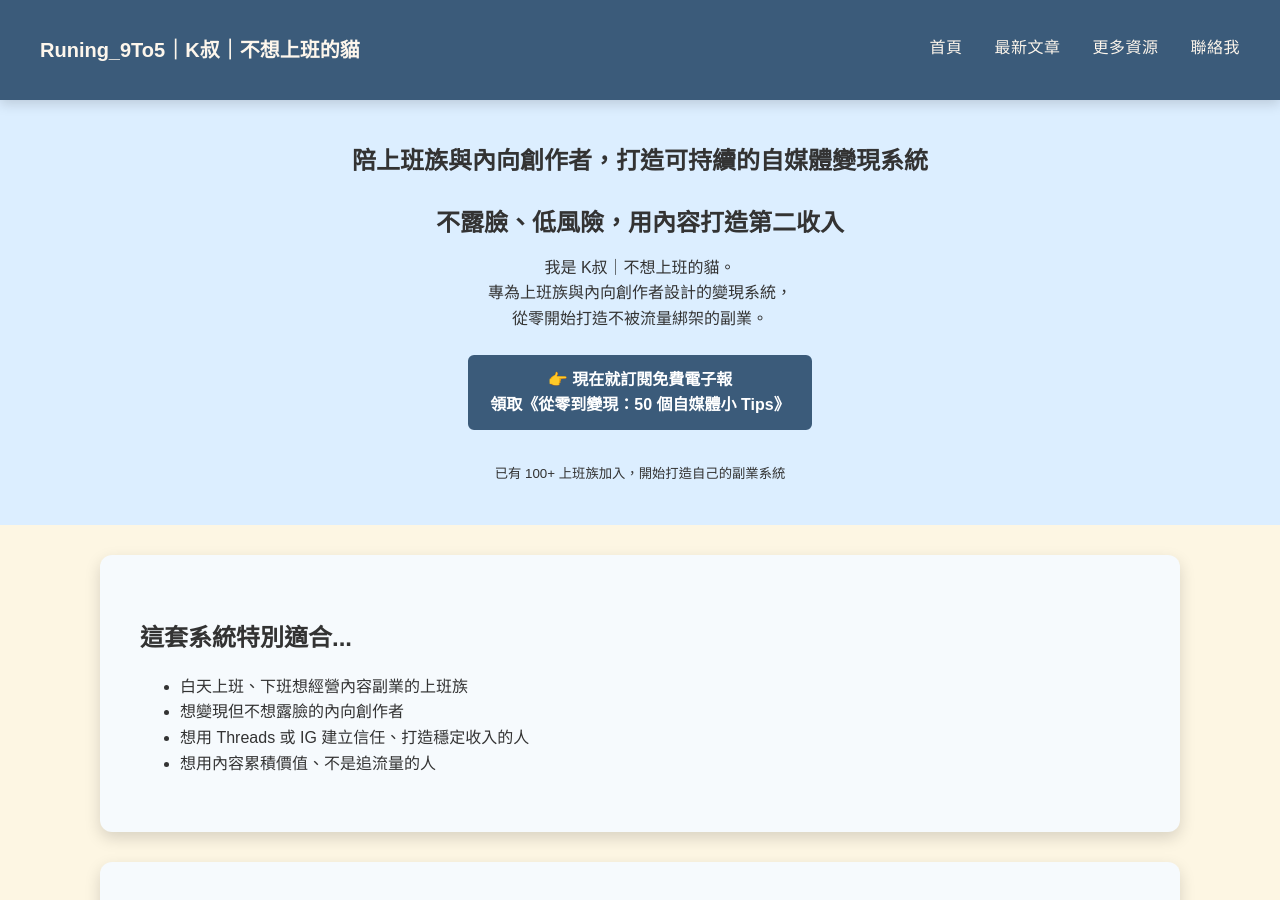
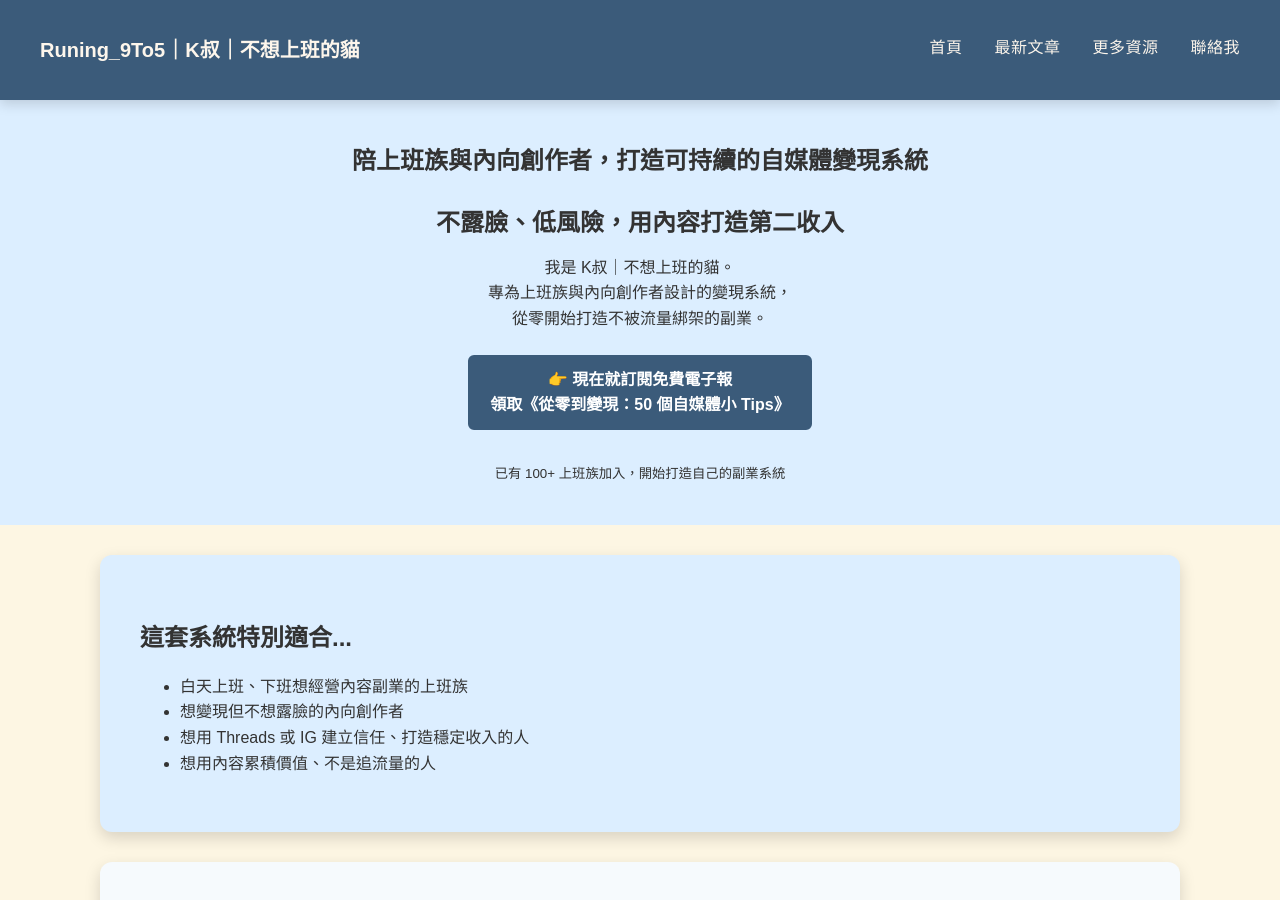
Before and after one commit to KenHAI666/Runing9TO5, a Jekyll site: the page built from index.md, in a window 1280 px wide and 900 px high. Built offline with Jekyll 4.4.1, drawn with Linux system fonts in a browser that asks for light colours.

Commit message:
Update index.md

```diff
--- a/index.md
+++ b/index.md
@@ -32,7 +32,7 @@ keywords: "自媒體變現系統, 上班族斜槓指南, 內容變現策略, 內
   <small>已有 100+ 上班族加入，開始打造自己的副業系統</small>
 </section>
 <!-- 適合誰 -->
-<section class="card-section" style="padding:40px; background:#f6fafd;" id="who-for">
+<section class="card-section" style="padding:40px; background:#dceeff;" id="who-for">
   <h2>這套系統特別適合...</h2>
   <ul>
     <li>白天上班、下班想經營內容副業的上班族</li>
```
